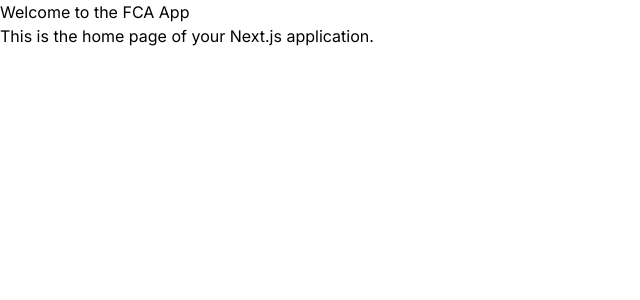
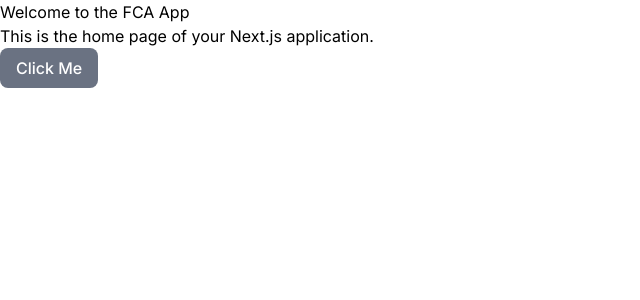
Before and after one commit to nicosaboonchi/fca-app, a Next.js app: page / in a window 1280 px wide. Shown: the top 300 px of the page, without its empty margins (0-640 px from the left). Built offline with nearby package versions, Linux system fonts and the light colour scheme.

Commit message:
add Button component and update dependencies

```diff
--- a/package.json
+++ b/package.json
@@ -9,6 +9,7 @@
     "lint": "next lint"
   },
   "dependencies": {
+    "class-variance-authority": "^0.7.1",
     "clsx": "^2.1.1",
     "next": "15.3.5",
     "react": "^19.0.0",
--- a/src/app/page.tsx
+++ b/src/app/page.tsx
@@ -1,8 +1,11 @@
+import { Button } from "@/components/button";
+
 export default function Home() {
   return (
     <div>
       <h1>Welcome to the FCA App</h1>
       <p>This is the home page of your Next.js application.</p>
+      <Button>Click Me</Button>
     </div>
   );
 }
--- /dev/null
+++ b/src/components/button.tsx
@@ -0,0 +1,43 @@
+import * as React from "react";
+import { cn } from "@/lib/utils";
+import { cva, type VariantProps } from "class-variance-authority";
+
+const buttonVariants = cva(
+  "inline-flex items-center justify-center rounded-lg font-medium hover:cursor-pointer",
+  {
+    variants: {
+      variant: {
+        default: "bg-gray-500 text-white hover:bg-gray-600",
+      },
+      size: {
+        md: "px-4 py-2",
+      },
+    },
+    defaultVariants: {
+      variant: "default",
+      size: "md",
+    },
+  }
+);
+
+interface ButtonProps
+  extends React.ButtonHTMLAttributes<HTMLButtonElement>,
+    VariantProps<typeof buttonVariants> {
+  asChild?: boolean;
+}
+
+const Button = React.forwardRef<HTMLButtonElement, ButtonProps>(
+  ({ className, variant, size, asChild = false, ...props }, ref) => {
+    const Comp = asChild ? "span" : "button";
+    return (
+      <Comp
+        className={cn(buttonVariants({ variant, size }), className)}
+        ref={ref}
+        {...props}
+      />
+    );
+  }
+);
+Button.displayName = "Button";
+
+export { Button };
--- a/tsconfig.json
+++ b/tsconfig.json
@@ -23,7 +23,7 @@
       "@/components/*": ["./components/*"],
       "@/app/*": ["./app/*"],
       "@/styles/*": ["./styles/*"],
-      "@/utils/*": ["./utils/*"]
+      "@/lib/*": ["./lib/*"]
     }
   },
   "include": ["next-env.d.ts", "**/*.ts", "**/*.tsx", ".next/types/**/*.ts"],
```
Also changed, not shown: 1 other file (tests, documents, lock files or other folders).
